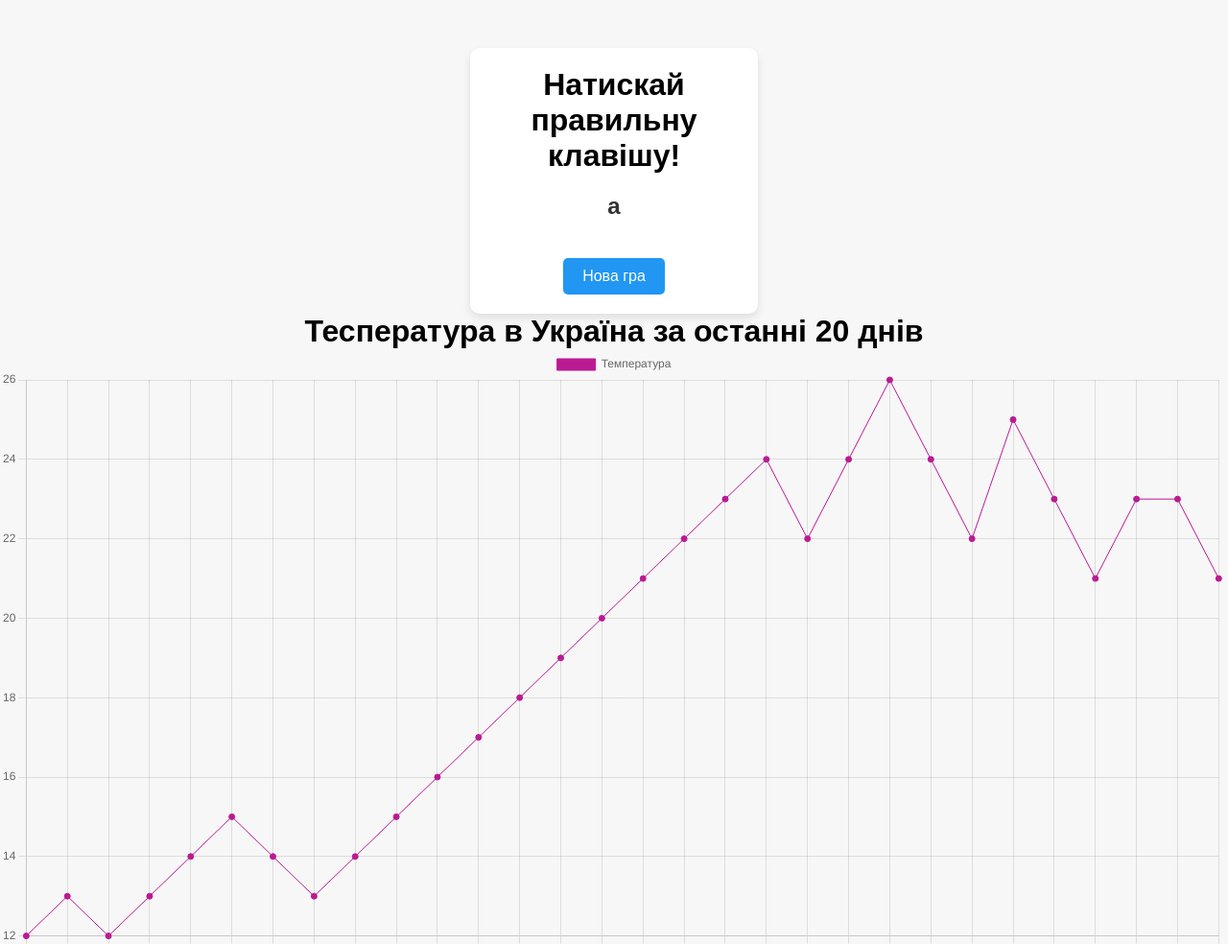
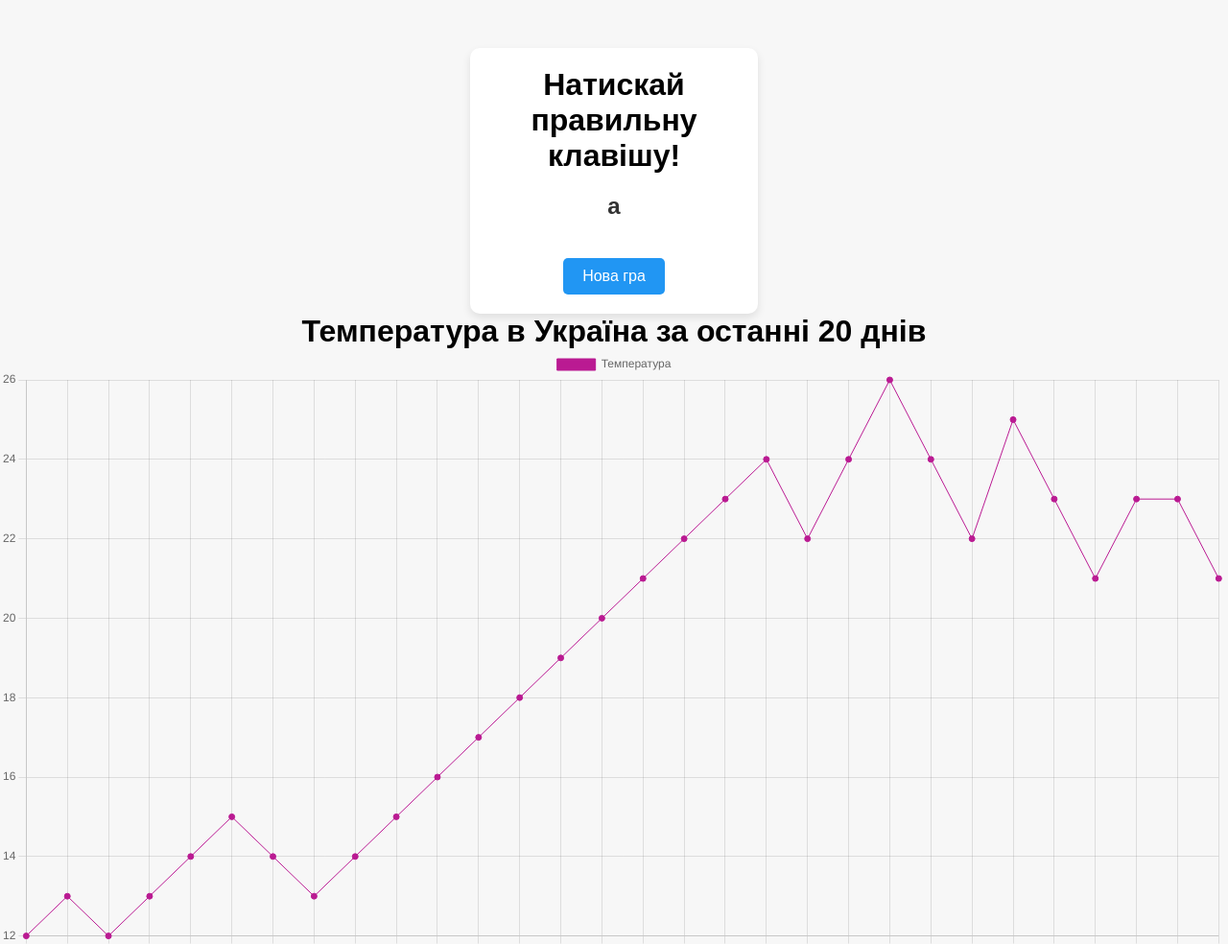
Before and after one commit to artemanoh/hm-5, a website built with Parcel: page src/index.html in a window 1280 px wide. Shown: the top 984 px of the page at 96% size. Built offline with nearby package versions, Linux system fonts and the light colour scheme.

Commit message:
Update index.html

```diff
--- a/src/index.html
+++ b/src/index.html
@@ -15,7 +15,7 @@
         <button id="start-new-game" class="btn">Нова гра</button>
       </div>
     <!-- Task 2 -->
-    <h1>Теспература в Україна за останні 20 днів</h1>
+    <h1>Температура в Україна за останні 20 днів</h1>
     <canvas id="chart-temperature"></canvas>
 
     <script type="module" src="./index.js"></script>
```
